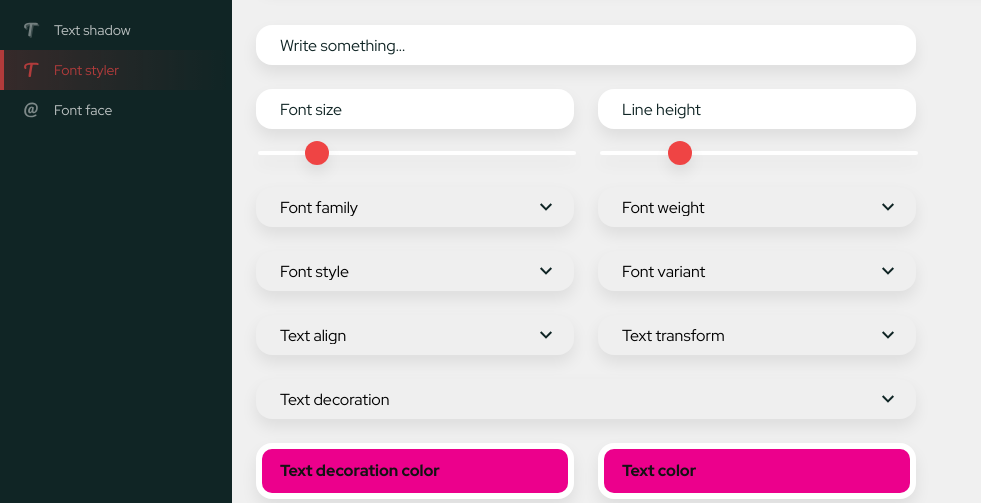
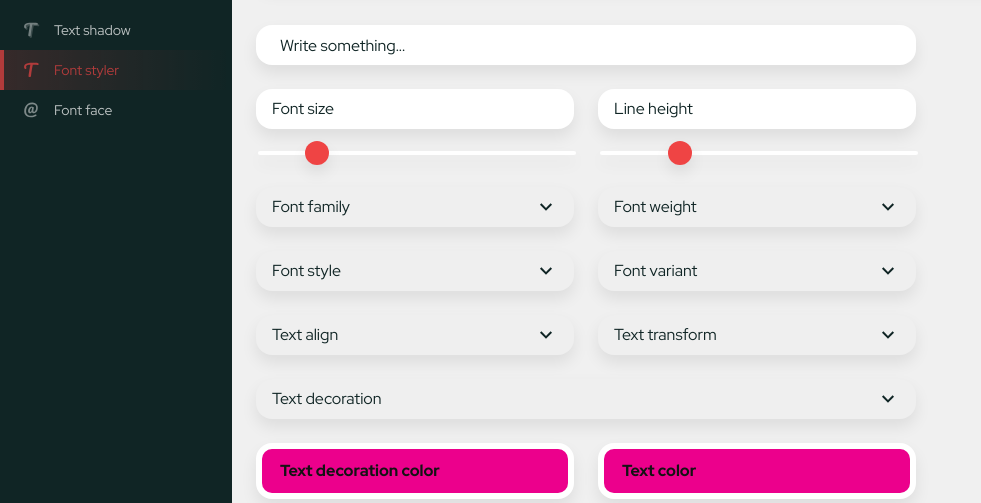
Before and after one commit to FerBendala/gimmecss, a Flask app: page /font-styler/ in a window 1280 px wide. Shown: the part 415-918 px from the top of the page, without its empty margins (0-981 px from the left). Run offline with Flask 2, Linux system fonts and the light colour scheme.

Commit message:
dynamic labels

```diff
--- a/static/css/style.css
+++ b/static/css/style.css
@@ -165,6 +165,22 @@ body a {
 body a:hover {
   color: #ef4444;
 }
+body .input-group {
+  position: relative;
+}
+body .input-group label {
+  position: absolute;
+  top: 0.4375em;
+  left: 1em;
+  pointer-events: none;
+  transition: 0.4s ease-out;
+}
+body .input-group label.active {
+  position: absolute;
+  top: -1.5em;
+  left: 1em;
+  font-size: 80%;
+}
 body input[type=text],
 body input[type=number] {
   width: 100%;
@@ -1299,7 +1315,7 @@ body .content {
   grid-gap: 1.5em;
 }
 .tools-options__settings--border-radius input[type=color],
-.tools-options__settings--border-radius select {
+.tools-options__settings--border-radius .select {
   grid-column-start: 1;
   grid-column-end: 3;
 }
@@ -1329,7 +1345,7 @@ body .content {
   grid-gap: 1.5em;
 }
 .tools-options__settings--text-gradient > input,
-.tools-options__settings--text-gradient div {
+.tools-options__settings--text-gradient div:not(.select) {
   grid-column-start: 1;
   grid-column-end: 3;
 }
@@ -1371,7 +1387,7 @@ body .content {
   grid-template-columns: repeat(2, minmax(0, 1fr));
   grid-gap: 1.5em;
 }
-.tools-options__settings--font-styler #text-decoration,
+.tools-options__settings--font-styler .select,
 .tools-options__settings--font-styler input[type=text] {
   grid-column-start: 1;
   grid-column-end: 3;
--- a/static/js/components/generic.js
+++ b/static/js/components/generic.js
@@ -1,4 +1,13 @@
 // trigger when page is ready
 $(document).ready(function () {
 
+    // Show label on value
+    $('select, input').on('input click', function () {
+        $(this).siblings('label').addClass('active');
+    });
+    $('select, input').on('focusout', function () {
+        if (!$(this).val()) {
+            $(this).siblings('label').removeClass('active');
+        }
+    });
 });
--- a/static/scss/components/_tools.scss
+++ b/static/scss/components/_tools.scss
@@ -200,7 +200,7 @@
             &--border-radius {
                 @include grid($gc: repeat(2, minmax(0, 1fr)), $gg: em(24));
                 input[type='color'],
-                select {
+                .select {
                     @include grid-child($gcs: 1, $gce: 3);
                 }
                 input[type='number'],
@@ -226,7 +226,7 @@
             &--text-gradient {
                 @include grid($gc: repeat(2, minmax(0, 1fr)), $gg: em(24));
                 > input,
-                div {
+                div:not(.select) {
                     @include grid-child($gcs: 1, $gce: 3);
                 }
                 input[type='number'],
@@ -256,7 +256,7 @@
             // Font styler
             &--font-styler {
                 @include grid($gc: repeat(2, minmax(0, 1fr)), $gg: em(24));
-                #text-decoration,
+                .select,
                 input[type='text'] {
                     @include grid-child($gcs: 1, $gce: 3);
                 }
--- a/templates/font-styler.html
+++ b/templates/font-styler.html
@@ -27,18 +27,22 @@
                     <!-- Edit text -->
                     <input type="text" aria-label="text-edit" aria-describedby="text-edit-description" min="-10" max="10" placeholder="Write something...">
                     <!-- font-size -->
-                    <div>
-                        <input type="number" aria-label="font-size" aria-describedby="font-size-description" min="0" max="100" placeholder="Font size">
+                    <div class="input-group">
+                        <label for="font-size">Font size</label>
+                        <input type="number" aria-label="font-size" aria-describedby="font-size-description" min="0" max="100">
                         <input type="range" class="custom-range w-100" id="font-size" min="0" max="100" value="16">
                     </div>
                     <!-- line-height -->
-                    <div>
-                        <input type="number" aria-label="line-height" aria-describedby="line-height-description" min="0.7" max="2" step="0.1" placeholder="Line height">
+                    <div class="input-group">
+                        <label for="line-height">Line height</label>
+                        <input type="number" aria-label="line-height" aria-describedby="line-height-description" min="0.7" max="2" step="0.1">
                         <input type="range" class="custom-range w-100" id="line-height" min="0.7" max="2" step="0.1" value="1">
                     </div>
                     <!-- font-family -->
+                    <div class="input-group">
+                        <label for="font-family">Font family</label>
                         <select id="font-family">
-                        <option selected>Font family</option>
+                            <option hidden selected></option>
                             <optgroup label="Sans serif">
                                 <option value="1">Arial</option>
                                 <option value="2">Verdana</option>
@@ -58,42 +62,60 @@
                                 <option value="10">Brush Script MT</option>
                             </optgroup>
                         </select>
+                    </div>
                     <!-- font-weight -->
+                    <div class="input-group">
+                        <label for="font-wight">Font weight</label>
                         <select id="font-weight">
-                        <option selected>Font weight</option>
+                            <option hidden selected></option>
                             <option value="1">Normal</option>
                             <option value="2">Bold</option>
                         </select>
+                    </div>
                     <!-- font-style -->
+                    <div class="input-group">
+                        <label for="font-style">Font style</label>
                         <select id="font-style">
-                        <option selected>Font style</option>
+                            <option hidden selected></option>
                             <option value="1">Normal</option>
                             <option value="2">Italic</option>
                         </select>
+                    </div>
                     <!-- font-variant -->
+                    <div class="input-group">
+                        <label for="font-variant">Font variant</label>
                         <select id="font-variant">
-                        <option selected>Font variant</option>
+                            <option hidden selected></option>
                             <option value="1">Normal</option>
                             <option value="2">small-caps</option>
                         </select>
+                    </div>
                     <!-- text-align -->
+                    <div class="input-group">
+                        <label for="text-align">Text align</label>
                         <select id="text-align">
-                        <option selected>Text align</option>
+                            <option hidden selected></option>
                             <option value="1">Center</option>
                             <option value="2">Left</option>
                             <option value="1">Right</option>
                             <option value="2">Justify</option>
                         </select>
+                    </div>
                     <!-- text-transform -->
+                    <div class="input-group">
+                        <label for="text-transform">Text transform</label>
                         <select id="text-transform">
-                        <option selected>Text transform</option>
+                            <option hidden selected></option>
                             <option value="1">Capitalize</option>
                             <option value="3">Uppercase</option>
                             <option value="4">Lowercase</option>
                         </select>
+                    </div>
                     <!-- text-decoration -->
+                    <div class="input-group select">
+                        <label for="text-decoration">Text decoration</label>
                         <select id="text-decoration">
-                        <option selected>Text decoration</option>
+                            <option hidden selected></option>
                                 <optgroup label="Underline">
                                     <option value="1">Solid</option>
                                     <option value="3">Dashed</option>
@@ -123,6 +145,7 @@
                                     <option value="5">Wavy</option>
                             </optgroup>
                         </select>
+                    </div>
                     <!-- text-decoration-color -->
                     <label for="text-decoration-color" class="input-color">
                         <span class="input-color__text">Text decoration color</span>
```
Also changed, not shown: static/scss/components/_generic.scss (+19 -1 lines), templates/background-gradient.html (+12 -6 lines), templates/background-noise.html (+6 -4 lines), templates/border-radius.html (+25 -16 lines), templates/box-shadow.html (+12 -8 lines), templates/css-arrow.html (+9 -6 lines), templates/font-face.html (+12 -3 lines), templates/text-gradient.html (+11 -4 lines), templates/text-shadow.html (+15 -10 lines), 1 other file. Lines whose indentation alone changed are shown as unchanged.
